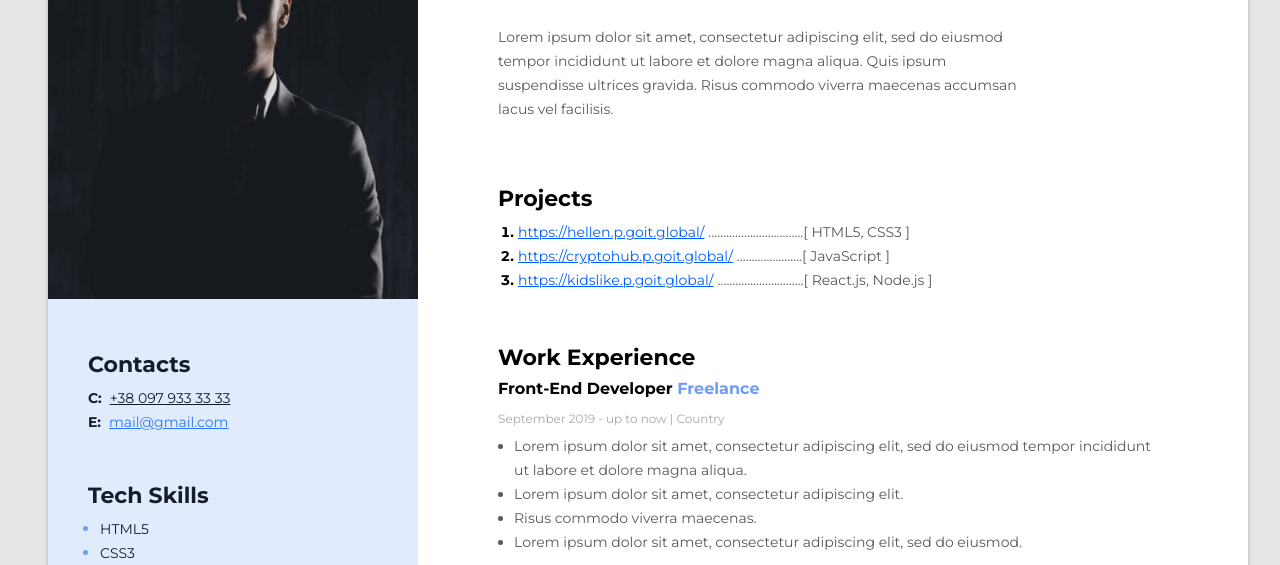
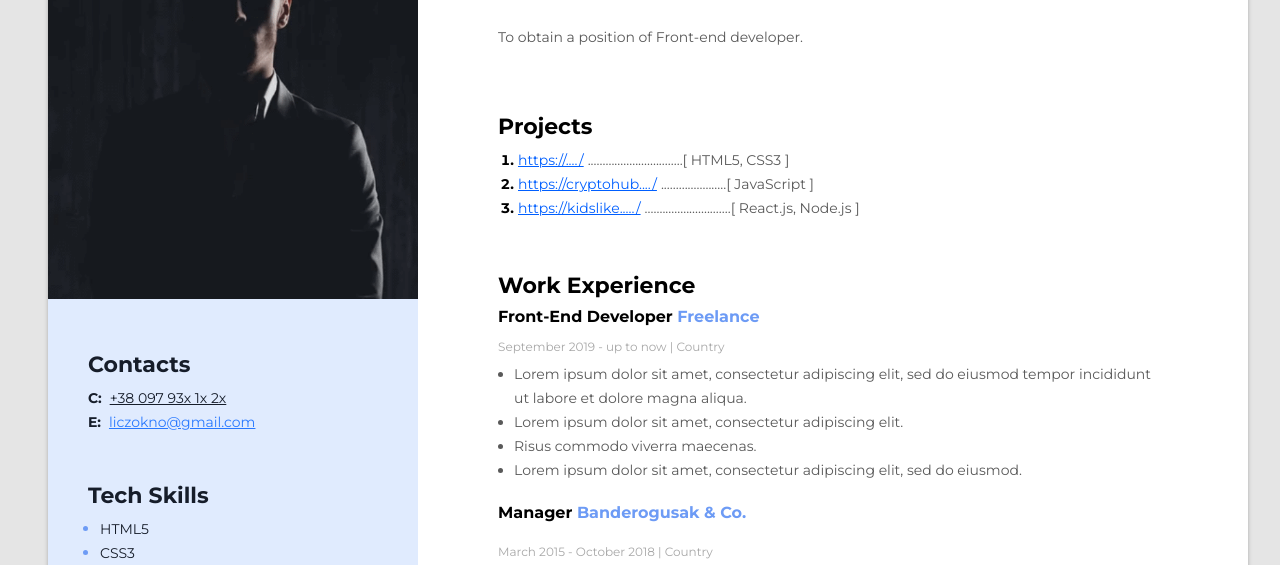
Before and after one commit to AntonKotliarov/CV, a plain HTML site: page index.html in a window 1280 px wide. Shown: the part 220-785 px from the top of the page. Drawn offline with Linux system fonts and the light colour scheme.

Commit message:
correct contacts and objective

```diff
--- a/index.html
+++ b/index.html
@@ -11,7 +11,7 @@
 
     <link rel="stylesheet" href="./css/styles.css">
 
-    <title>My resume</title>
+    <title>My CV</title>
   </head>
   <body>
     <!-- Wrapper -->
@@ -24,10 +24,7 @@
           <h1 class="my-name">Anton Kotliarov</h1>
 
           <p class="my-descr">
-            Lorem ipsum dolor sit amet, consectetur adipiscing elit, sed do
-            eiusmod tempor incididunt ut labore et dolore magna aliqua. Quis
-            ipsum suspendisse ultrices gravida. Risus commodo viverra maecenas
-            accumsan lacus vel facilisis.
+            To obtain a position of Front-end developer.
           </p>
         </div>
 
@@ -37,21 +34,21 @@
           <ol class="project_list">
             <li class="project_items">
               <a href="https://hellen.p.goit.global/" class="project_items_link"
-                >https://hellen.p.goit.global/</a>
+                >https://..../</a>
                 <span class="project_items_descr">
                 ................................[ HTML5, CSS3 ]</span>
             </li>
 
             <li class="project_items">
               <a href="https://cryptohub.p.goit.global/" class="project_items_link"
-                >https://cryptohub.p.goit.global/</a>
+                >https://cryptohub..../</a>
                 <span class="project_items_descr">
                     ......................[ JavaScript ]</span>
             </li>
 
             <li class="project_items">
               <a href="https://kidslike.p.goit.global/" class="project_items_link"
-                >https://kidslike.p.goit.global/</a>
+                >https://kidslike...../</a>
                 <span class="project_items_descr">
                     .............................[ React.js, Node.js ]</span>
             </li>
@@ -133,11 +130,11 @@
                 <h3 class="sidebar-title">Contacts</h3>
                 <p class="contacts-items">
                     <span class="contacts-type">C: </span>
-                    <a href="tel:+30979333333" class="contacts-number">+38 097 933 33 33</a>
+                    <a href="tel:+30979333333" class="contacts-number">+38 097 93x 1x 2x</a>
                 </p>
                 <p class="contacts-items">
                     <span class="contacts-type">E: </span>
-                    <a href="mailto:mail@gmail.com" class="contacts-email">mail@gmail.com</a>
+                    <a href="mailto:liczokno@gmail.com" class="contacts-email">liczokno@gmail.com</a>
                 </p>
             </div>
             <!-- Tech skills -->
```
